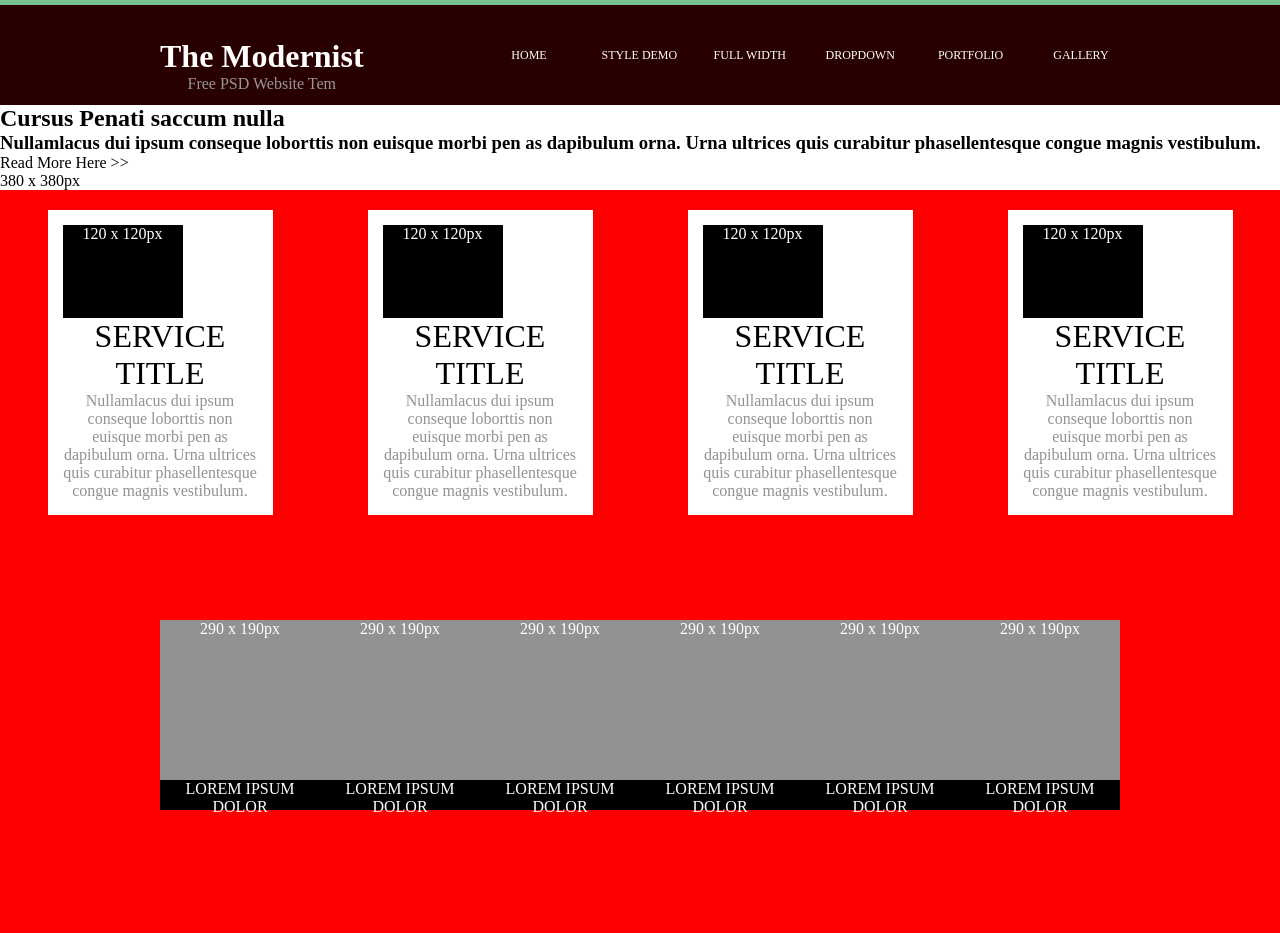
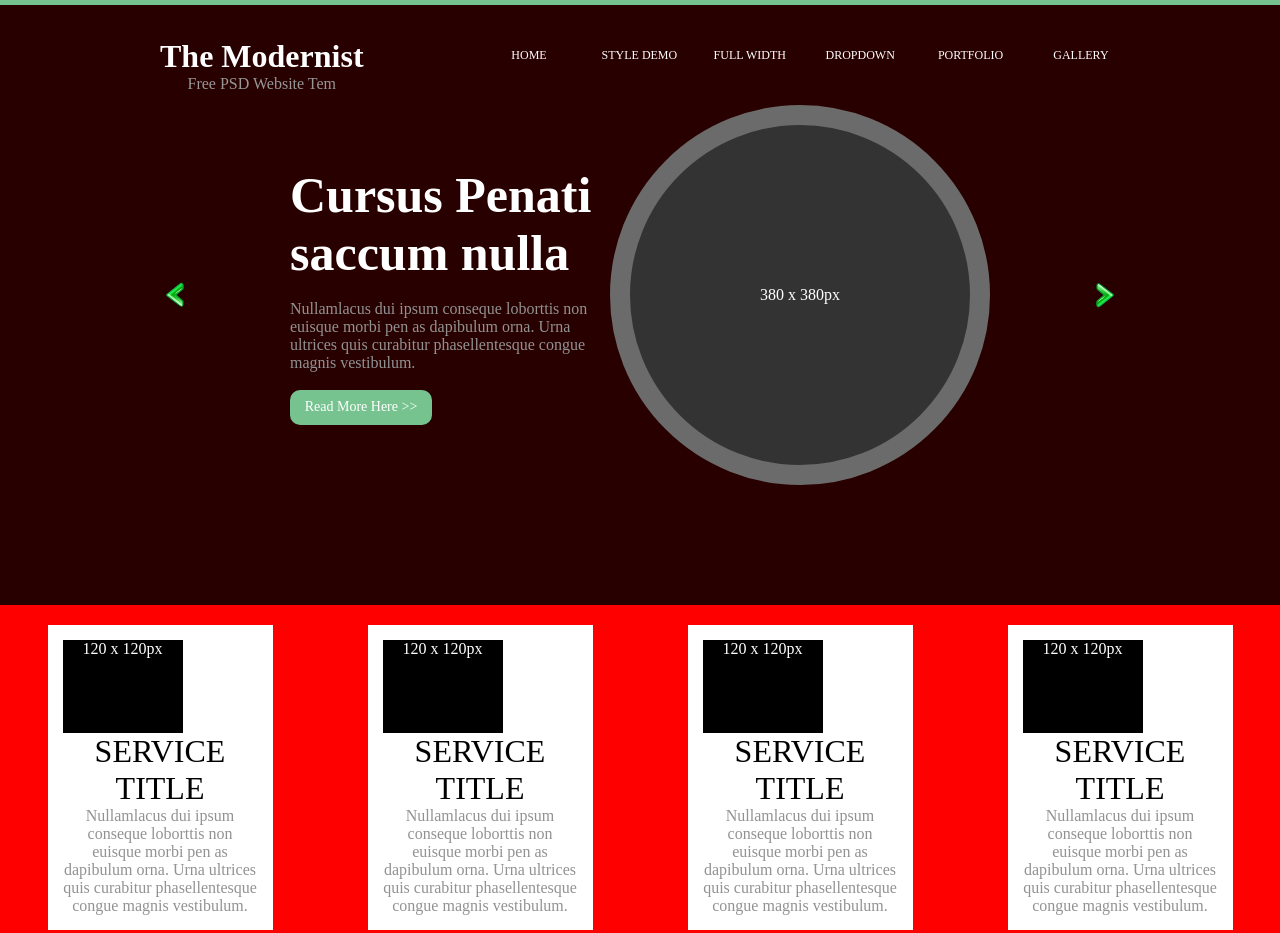
Before and after one commit to Khizanag/BOG_Leaderator, a plain HTML site: page index.html in a window 1280 px wide. Shown: the top 933 px of the page. Drawn offline with Linux system fonts and the light colour scheme.

Commit message:
Eye catcher Done

```diff
--- a/index.html
+++ b/index.html
@@ -8,6 +8,7 @@
 
 <body>
 
+	<!--Top part with main title and menu bar-->
 	<header class="header-section">
 
 		<div class="container">
@@ -30,28 +31,38 @@
 
 	</header>
 
-	<section class="article-section">
-		<div class="article-container">
-			<div class="article-texts-container">
+	<section class="eye-catcher-section">
+		<div class="container">
+			<div class="eye-catcher-container">
 
-				<div class="article-header">
-					<h2>Cursus Penati saccum nulla</h2>
+				<!--Left arrow for slider-->
+				<img src="green-left-arrow.svg" alt="Left" class="eye-catcher-slider-button">
+
+				<div class="eye-catcher-slider">
+					<div class="slider-item">
+
+						<div class="eye-catcher-texts">
+
+							<h2 class="eye-catcher-header">Cursus Penati saccum nulla</h2>
+							<br/>
+							<p class="eye-catcher-description">
+								Nullamlacus dui ipsum conseque loborttis non euisque morbi pen as dapibulum orna. Urna ultrices quis curabitur phasellentesque congue magnis vestibulum.
+							</p>
+							<br/>
+							<div class="eye-catcher-more-button">
+								Read More Here >>
+							</div>
+						</div>
+
+						<div class="eye-catcher-image">
+							<p>380 x 380px</p>
+						</div>
+
+					</div>
 				</div>
 
-				<div class="article-description">
-					<h3>
-						Nullamlacus dui ipsum conseque loborttis non euisque morbi pen as dapibulum orna. Urna ultrices quis curabitur phasellentesque congue magnis vestibulum.
-					</h3>
-				</div>
-
-				<div class="article-more">
-					Read More Here >>
-				</div>
-
-			</div>
-
-			<div class="article-image">
-				380 x 380px
+				<!--Right arrow for slider-->
+				<img src="green-right-arrow.svg" alt="Right" class="eye-catcher-slider-button">
 			</div>
 		</div>
 	</section>
--- a/style.css
+++ b/style.css
@@ -53,23 +53,43 @@
 .eye-catcher-section{
 	width: 100%;
 	height: 500px;
-	background-color: #660000;
+	background-color: #290000;
 }
 
 .eye-catcher-container{
 	display: flex;
 	flex-direction: row;
-	justify-content: space-around;
+	align-items: center;
+	justify-content: space-between;
+}
+
+.eye-catcher-slider{
+	display: flex;
+	flex-direction: row;
+	overflow: hidden;
+}
+
+.eye-catcher-slider-button{
+	height: 50px;
+	width: 30px;
+}
+
+.slider-item{
+	display: flex;
+	flex-direction: row;
+	justify-content: space-between;
+	align-items: center;
 }
 
 .eye-catcher-texts{
-	width: 400px;
+	width: 320px;
 	display: flex;
 	flex-direction: column;
-	justify-content: space-around;
+	justify-content: space-between;
 }
 
 .eye-catcher-header{
+	font-size: 50px;
 	color: white;
 }
 
@@ -94,10 +114,18 @@
 	width: 380px;
 	height: 380px;
 	border: 20px;
-	text-align: center;
-	font-size: 50px;
-	background-color: #929292;
+	border-radius: 50%;
+	border-style: solid;
+	border-color: #6b6b6b;
+	display: flex;
+	justify-content: center;
+	align-items: center;
+	color: white;
+	background-color: #333333;
 }
+
+/*-- End of section		-> eye catcher --*/
+/*-- Start of section	-> service --*/
 
 .service-section{
 	width: 100%;
```
Also changed, not shown: green-left-arrow.svg (added), green-right-arrow.svg (added), კითხვები.txt.
